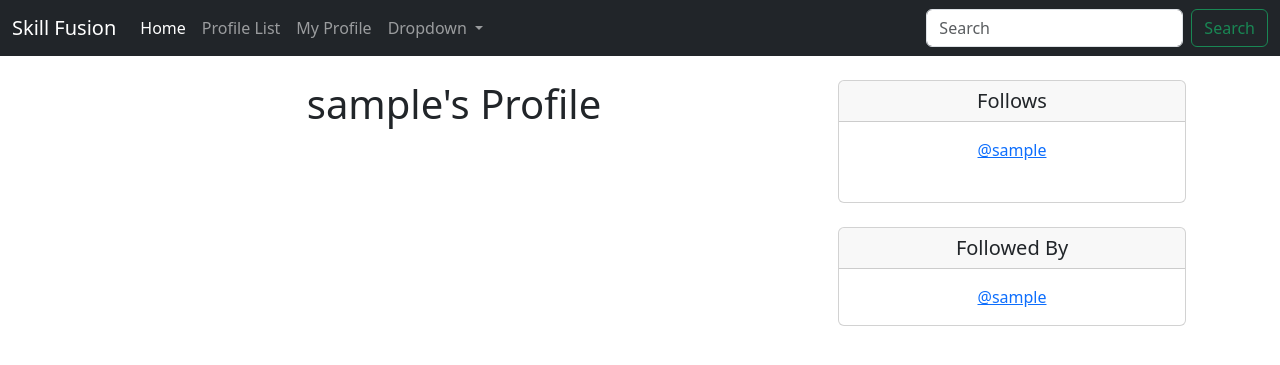
After one commit to LRyder17/back-end-skillfusion, a Django app: page /profile/1 in a window 1280 px wide. The commit adds this page. Shown: the top 365 px of the page. Run offline with Django 4.2, Linux system fonts and the light colour scheme; the visitor is signed in with stand-in values (Sample User, id 1); data comes from the database, SQL or seed files in the repository.

Commit message:
implements clickable profile links

```diff
--- a/accounts/models.py
+++ b/accounts/models.py
@@ -9,6 +9,7 @@ class Profile(models.Model):
                                     related_name="followed_by",
                                     symmetrical=False,
                                     blank=True)
+    date_modified = models.DateTimeField(User, auto_now=True)
     access_token = models.CharField(max_length=500, null=True, blank=True)
     refresh_token = models.CharField(max_length=500, null=True, blank=True)
 
--- a/accounts/templates/base.html
+++ b/accounts/templates/base.html
@@ -7,11 +7,20 @@
     <link href="https://cdn.jsdelivr.net/npm/bootstrap@5.3.1/dist/css/bootstrap.min.css" rel="stylesheet" integrity="sha384-4bw+/aepP/YC94hEpVNVgiZdgIC5+VKNBQNGCHeKRQN+PtmoHDEXuppvnDJzQIu9" crossorigin="anonymous">
   </head>
   <body>
+
     {% include 'navbar.html' %}
-    <br/>
     <div class="container">
-        {% block content %}
-        {% endblock %}
+      <br/>
+      {% if messages %}
+        {% for message in messages %}
+          <div class="alert alert-warning alert-dismissible fade show" role="alert">
+            {{ message }}
+            <button type="button" class="btn-close" data-bs-dismiss="alert" aria-label="Close"></button>
+          </div>
+        {% endfor %}
+      {% endif %}
+      {% block content %}
+      {% endblock %}
     </div>
 
     <script src="https://cdn.jsdelivr.net/npm/bootstrap@5.3.1/dist/js/bootstrap.bundle.min.js" integrity="sha384-HwwvtgBNo3bZJJLYd8oVXjrBZt8cqVSpeBNS5n7C8IVInixGAoxmnlMuBnhbgrkm" crossorigin="anonymous"></script>
--- a/accounts/templates/navbar.html
+++ b/accounts/templates/navbar.html
@@ -14,6 +14,12 @@
             <a class="nav-link"
             href="{% url 'profile_list' %}">Profile List</a>
           </li>
+          {% if user.is_authenticated %}
+          <li class="nav-item">
+            <a class="nav-link"
+            href="{% url 'profile' request.user.id %}">My Profile</a>
+          </li>
+          {% endif %}
 
           <li class="nav-item dropdown">
             <a class="nav-link dropdown-toggle" href="#" role="button" data-bs-toggle="dropdown" aria-expanded="false">
--- /dev/null
+++ b/accounts/templates/profile.html
@@ -0,0 +1,46 @@
+{% extends 'base.html' %}
+{% block content %}
+
+{% if profile %}
+<div class="container text-center">
+  <div class="row">
+    <div class="col-8">
+      <h1>{{ profile.user.username }}'s Profile</h1>
+    </div>
+
+    <div class="col-4">
+      <div class="card">
+        <h5 class="card-header">Follows</h5>
+        <div class="card-body">
+          <p class="card-text">
+            {% for following in profile.followed_by.all %}
+            <a href="{% url 'profile' following.user.id %}">
+              @{{ following|lower }}
+            </a>
+            <br/>
+            {% endfor %}<br/>
+          </p>
+        </div>
+      </div>
+      <br/>
+      <div class="card">
+        <h5 class="card-header">Followed By</h5>
+        <div class="card-body">
+          <p class="card-text">
+            {% for following in profile.follows.all %}
+            <a href="{% url 'profile' following.user.id %}">
+              @{{ following|lower }}
+            </a>
+            <br/>
+            {% endfor %}
+          </p>
+        </div>
+      </div>
+
+      <br/>
+    </div>
+  </div>
+</div>
+{% endif %}
+
+{% endblock %}
--- a/accounts/urls.py
+++ b/accounts/urls.py
@@ -4,6 +4,7 @@ from . import views
 urlpatterns = [
     path('', views.home, name="home"),
     path('profile_list/', views.profile_list, name="profile_list"),
+    path('profile/<int:pk>', views.profile, name='profile'),
     path('users/<int:user_id>/following/', views.following_list, name='following_list'),
     path('users/<int:user_id>/followers/', views.follower_list, name='follower_list'),
     # path('create_student/', views.create_student, name='create_student'),
--- a/accounts/views.py
+++ b/accounts/views.py
@@ -1,4 +1,5 @@
-from django.shortcuts import render
+from django.shortcuts import render, redirect
+from django.contrib import messages
 from django.http import JsonResponse
 from django.http import HttpResponseRedirect
 from .google_auth import flow
@@ -6,6 +7,7 @@ from oauth2client.client import OAuth2Credentials
 from django.views.decorators.csrf import csrf_exempt
 from .models import Student, Profile
 from django.contrib.auth.models import User
+
 
 @csrf_exempt
 def create_student(request):
@@ -53,8 +55,20 @@ def follower_list(request, user_id):
     return render(request, 'profile_list.html', {'profiles': profiles})
 
 def profile_list(request):
-    profiles = Profile.objects.exclude(user=request.user)
-    return render(request, 'profile_list.html', {"profiles": profiles})
+    if request.user.is_authenticated:
+        profiles = Profile.objects.exclude(user=request.user)
+        return render(request, 'profile_list.html', {"profiles": profiles})
+    else:
+        messages.success(request, ("You must be logged in to view this page"))
+        return redirect('home')
+
+def profile(request, pk):
+    if request.user.is_authenticated:
+        profile = Profile.objects.get(user_id=pk)
+        return render(request, "profile.html", {"profile": profile})
+    else:
+        messages.success(request,("You must be logged in to view this page"))
+        return redirect('home')
 
 
 def oauth2callback(request):
--- a/skillfusion/settings.py
+++ b/skillfusion/settings.py
@@ -12,6 +12,7 @@ https://docs.djangoproject.com/en/4.2/ref/settings/
 
 from pathlib import Path
 import dj_database_url
+# import os
 
 DATABASES = {
     'default': dj_database_url.config(default='postgres://postgres:postgres@localhost:5432/skillfusion_development')
@@ -20,6 +21,10 @@ DATABASES = {
 
 # Build paths inside the project like this: BASE_DIR / 'subdir'.
 BASE_DIR = Path(__file__).resolve().parent.parent
+# STATICFILES_DIRS = [
+#     os.path.join(BASE_DIR, 'static'),
+# ]
+
 
 
 # Quick-start development settings - unsuitable for production
@@ -46,6 +51,7 @@ INSTALLED_APPS = [
     'django.contrib.messages',
     'django.contrib.staticfiles',
     'accounts',
+    'rest_framework'
 ]
 
 MIDDLEWARE = [
--- a/skillfusion/urls.py
+++ b/skillfusion/urls.py
@@ -16,6 +16,8 @@ Including another URLconf
 """
 from django.contrib import admin
 from django.urls import path, include
+# from django.conf import settings
+# from django.conf.urls.static import static
 
 urlpatterns = [
     path('admin/', admin.site.urls),
```
Also changed, not shown: accounts/serializers.py (added, +8 -0 lines), accounts/templates/profile_list.html (+28 -5 lines), accounts/migrations/0006_profile_date_modified.py (added), accounts/static/images/generic_profile_pic.png (added), 3 other files.
